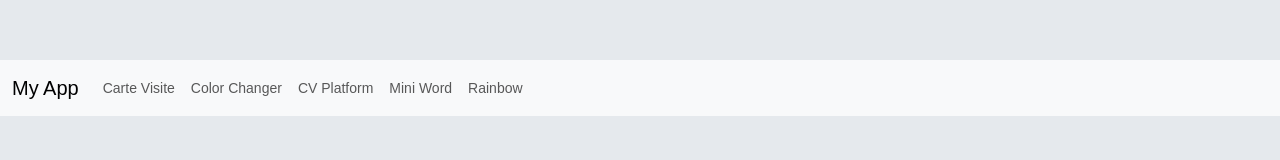
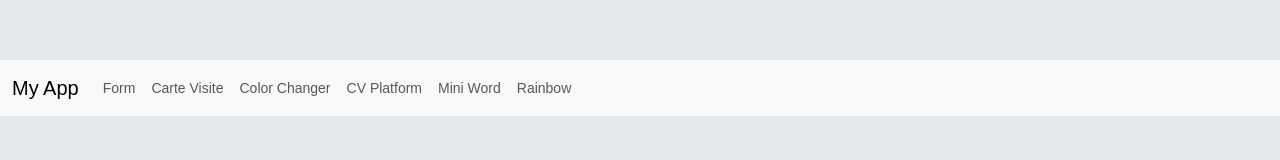
Before and after one commit to ahmedhoucine/angular-project, an Angular app: page / in a window 1280 px wide. Shown: the top 160 px of the page. Built offline with nearby package versions, Linux system fonts and the light colour scheme.

Commit message:
navbar fixes

```diff
--- a/src/app/navbar/navbar.component.html
+++ b/src/app/navbar/navbar.component.html
@@ -6,6 +6,9 @@
       </button>
       <div class="collapse navbar-collapse" id="navbarNav">
         <ul class="navbar-nav">
+          <li class="nav-item">
+            <a class="nav-link" routerLink="/form" routerLinkActive="active">Form</a>
+          </li>
           <li class="nav-item">
             <a class="nav-link" routerLink="/carte_visite" routerLinkActive="active">Carte Visite</a>
           </li>
```
